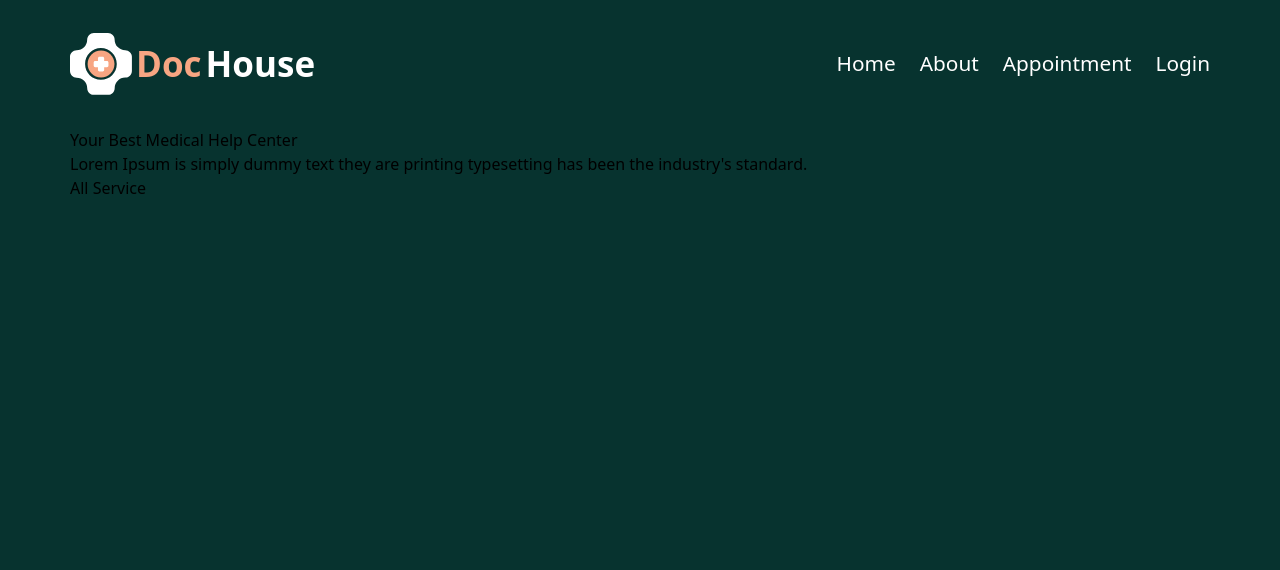
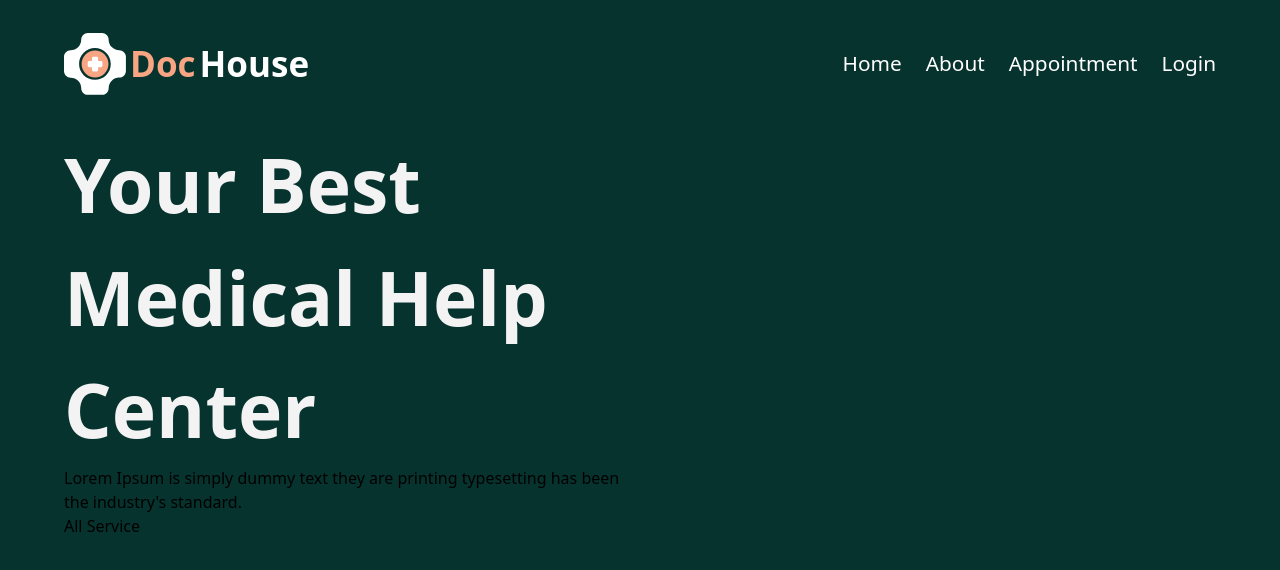
Before and after one commit to MosaddekHossen/Doctor-H, a website: page index.html in a window 1280 px wide. Drawn offline with Linux system fonts and the light colour scheme.

Commit message:
Update file

```diff
--- a/index.html
+++ b/index.html
@@ -54,16 +54,18 @@
     <main>
       <!-- Start Banner part -->
       <section class="bg-[#07332F]" style="height: calc(100vh - 128px)">
-        <div class="container">
-          <div class="">
-            <h1>Your Best Medical Help Center</h1>
+        <div class="container flex">
+          <div class="flex-1">
+            <h1 class="text-[75px] font-semibold text-[#F3F3F3]">
+              Your Best Medical Help Center
+            </h1>
             <p>
               Lorem Ipsum is simply dummy text they are printing typesetting has
               been the industry's standard.
             </p>
             <button>All Service</button>
           </div>
-          <div class=""></div>
+          <div class="flex-1"></div>
         </div>
       </section>
       <!-- End Banner part -->
--- a/style.css
+++ b/style.css
@@ -20,7 +20,7 @@
 }
 
 .container {
-  max-width: 1140px;
+  max-width: 1280px;
   width: 90%;
   margin: auto;
 }
```
Also changed, not shown: assets/img/Group 1.png (deleted), output.css.
